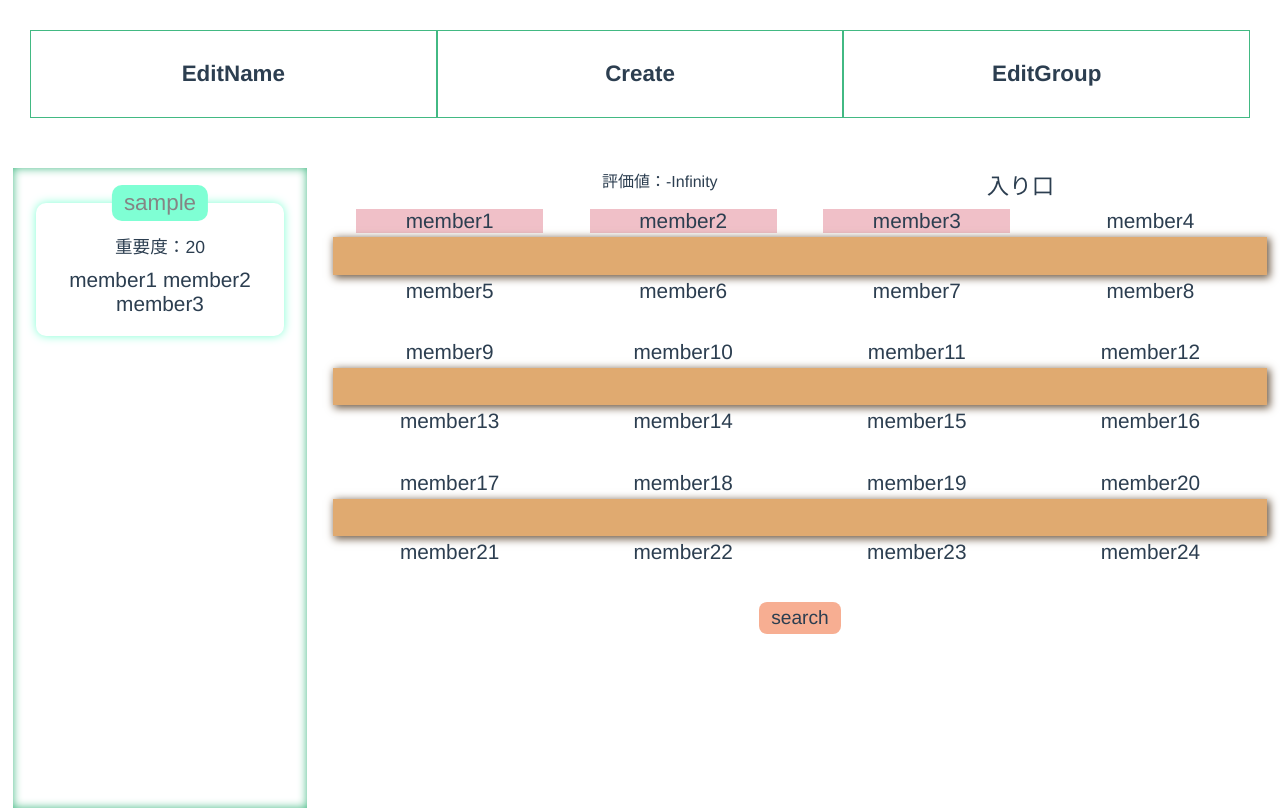
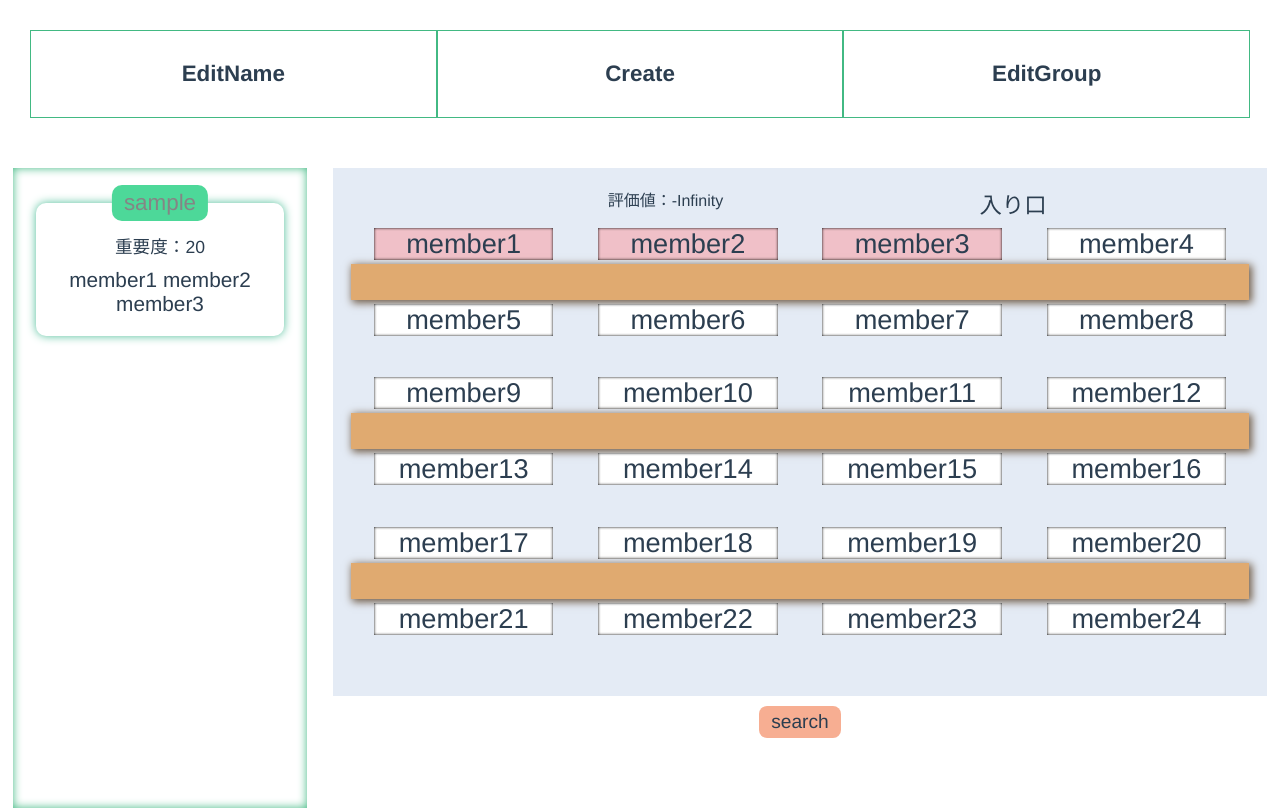
Before and after one commit to sumiship/seat-app-2, a Vue app: page /Create in a window 1280 px wide. Built offline with nearby package versions, Linux system fonts and the light colour scheme.

Commit message:
create.vue design

```diff
--- a/src/store/index.ts
+++ b/src/store/index.ts
@@ -96,7 +96,6 @@ export default new Vuex.Store({
   },
   actions: {
     swap_groups(context, ids) {
-      console.log(ids);
       const evacuation = this.state.groups[ids[0]];
       context.commit('replace_groups', [ids[0], this.state.groups[ids[1]]]);
       context.commit('replace_groups', [ids[1],evacuation]);
--- a/src/views/Create.vue
+++ b/src/views/Create.vue
@@ -48,14 +48,18 @@
       </div>
       <div class="control">
         <div class="control__search" @click="action_control()">search</div>
-        <div class="control__circle" :style="circle_style(circleWidth)" v-if="isCircle"></div>
+        <div
+          class="control__circle"
+          :style="circle_style(circleWidth)"
+          v-if="isCircle"
+        ></div>
       </div>
     </div>
   </div>
 </template>
 
 <script lang="ts">
-import { Component, Vue, } from "vue-property-decorator";
+import { Component, Vue } from "vue-property-decorator";
 
 interface GroupData {
   name: string;
@@ -88,25 +92,57 @@ export default class Create extends Vue {
   }
 
   private colors = [
-    'rgb(240, 192, 200)','rgb(236, 206, 110)','rgb(139, 236, 110)','rgb(110, 236, 219)','rgb(149, 171, 241)','rgb(204, 149, 241)','rgb(241, 149, 149)','rgb(253, 167, 117)'
+    "rgb(240, 192, 200)",
+    "rgb(236, 206, 110)",
+    "rgb(139, 236, 110)",
+    "rgb(110, 236, 219)",
+    "rgb(149, 171, 241)",
+    "rgb(204, 149, 241)",
+    "rgb(241, 149, 149)",
+    "rgb(253, 167, 117)",
   ];
 
-  private circle_style(num:number):string{
-    return "width: "+num+"px; height: "+num+"px; border-color: rgb(5, 156, 25,"+(1-num/1500)+");";
+  private circle_style(num: number): string {
+    const now = 1 - num / document.body.offsetWidth / 1.5;
+    return (
+      "width: " +
+      num +
+      "px; height: " +
+      num +
+      "px; border-color: rgb(5, 156, 25," +
+      now +
+      "); border-width: " +
+      (1 - now) * 150 +
+      "px;"
+    );
+  }
+
+  private circle_loop(num: number): void {
+    this.isCircle = true;
+    num += 30;
+    if (num > document.body.offsetWidth * 1.5) {
+      this.isCircle = false;
+      this.circleWidth = 0;
+      return;
+    }
+    this.circleWidth = num;
+    setTimeout(this.circle_loop, 13, this.circleWidth);
   }
 
   private deskClass(index: number): string {
-    if (index % 2 == 1) return "background-color: white;";
+    if (index % 2 == 1) return "background-color: #E4EBF5;";
     return "background-color: #e0aa70; box-shadow:2px 2px 8px 1px #705c47; margin: 4px 0";
   }
 
   // @Watch("checkGroup")
   private check(id: number): string {
-    let style = '';
-    this.$store.state.groups.map((group:GroupData, i: number)=> {
-      if(group.member.indexOf(id) != -1) style = style + 'background-color: ' + this.colors[i] +'; ';
-    })
-    if (this.checkGroup.indexOf(id) != -1) return style + "outline: solid 6px red; outline-offset: -6px";
+    let style = "";
+    this.$store.state.groups.map((group: GroupData, i: number) => {
+      if (group.member.indexOf(id) != -1)
+        style = style + "background-color: " + this.colors[i] + "; ";
+    });
+    if (this.checkGroup.indexOf(id) != -1)
+      return style + "outline: solid 6px red; outline-offset: -6px";
     return style;
   }
 
@@ -117,16 +153,7 @@ export default class Create extends Vue {
     this.checkGroup = [];
   }
 
-  private circle_loop(num: number): void{
-    this.isCircle=true;
-    num+=30;
-    if(num>1500){this.isCircle=false;this.circleWidth=0; return;}
-    this.circleWidth = num;
-    setTimeout(this.circle_loop,16,this.circleWidth);
-  }
-
-
-  private array_shuffle(arr: number[][]|string[]): void {
+  private array_shuffle(arr: number[][] | string[]): void {
     for (let i = arr.length; 1 < i; i--) {
       const key = Math.floor(Math.random() * i);
       [arr[key], arr[i - 1]] = [arr[i - 1], arr[key]];
@@ -143,6 +170,7 @@ export default class Create extends Vue {
 
   private action_control(): void {
     this.isSearching = true;
+    console.log(document.body.offsetWidth);
     this.array_shuffle(this.colors);
     // this.loop_shuffle();
     this.circle_loop(this.circleWidth);
@@ -187,7 +215,7 @@ export default class Create extends Vue {
       //ここで回数指定できるよ！！！！！
       let score = 0;
       this.array_shuffle(resource);
-      this.$store.state.groups.forEach((groupData: any) => {
+      this.$store.state.groups.forEach((groupData: GroupData) => {
         if (score < best) return;
         score -= this.array_evaluation(groupData, resource);
       });
@@ -216,7 +244,7 @@ export default class Create extends Vue {
           let score = 0;
           const testArr = JSON.parse(JSON.stringify(resource));
           [testArr[i], testArr[j]] = [testArr[j], testArr[i]];
-          this.$store.state.groups.forEach((groupData: any) => {
+          this.$store.state.groups.forEach((groupData: GroupData) => {
             if (score < prebest) return;
             score -= this.array_evaluation(groupData, testArr);
           });
@@ -259,7 +287,7 @@ export default class Create extends Vue {
   box-shadow: inset 0px 0px 10px 0px #42b983;
 }
 .group {
-  box-shadow: 0px 0px 10px 0px aquamarine;
+  box-shadow: 0px 0px 10px 0px rgb(79, 190, 153);
   margin: 32px 20px 38px;
   padding: 25px 20px 10px;
   // border: 1px solid #42b983;
@@ -272,7 +300,7 @@ export default class Create extends Vue {
     left: 50%;
 
     transform: translate(-50%, -50%);
-    background-color: aquamarine;
+    background-color: #4dd899;
     border-radius: 10px;
     color: rgb(133, 133, 133);
     font-size: 1.4rem;
@@ -297,6 +325,10 @@ export default class Create extends Vue {
 .main {
   width: 73%;
 }
+.seat-box {
+  background-color: #e4ebf5;
+  padding: 2%;
+}
 .describe {
   display: flex;
   margin-bottom: 1%;
@@ -316,17 +348,17 @@ export default class Create extends Vue {
 .desk {
   width: 100%;
   padding-top: 4%;
+  margin: 3px 0;
   background-color: #705c47;
 }
 .seat-col {
   width: 20%;
-
-  font-size: 1.3rem;
-  &.check {
-    background-color: rgb(253, 167, 117);
-  }
+  box-shadow: inset 0 0 3px 0 black;
+  background-color: white;
+  font-size: 1.7rem;
 }
 .control {
+  margin-top: 10px;
   position: relative;
   &__search {
     background-color: rgba(238, 74, 9, 0.445);
@@ -337,16 +369,20 @@ export default class Create extends Vue {
     &:hover {
       background-color: rgba(238, 74, 9, 0.692);
       cursor: pointer;
+      box-shadow: 0px 0px 6px 0px rgb(131, 74, 21);
+    }
+    &:active {
+      box-shadow: inset 0px 0px 6px 0px rgb(131, 74, 21);
     }
   }
-  &__circle{
-    position:absolute;
-    width:500px;
-    height:500px;
+  &__circle {
+    position: absolute;
+    width: 500px;
+    height: 500px;
     top: 50%;
-    left:50%;
-    transform: translate(-50%,-50%);
-    border: 50px solid rgb(5, 156, 25);
+    left: 50%;
+    transform: translate(-50%, -50%);
+    border: 10px solid rgb(5, 156, 25);
     border-radius: 100%;
   }
 }
```
